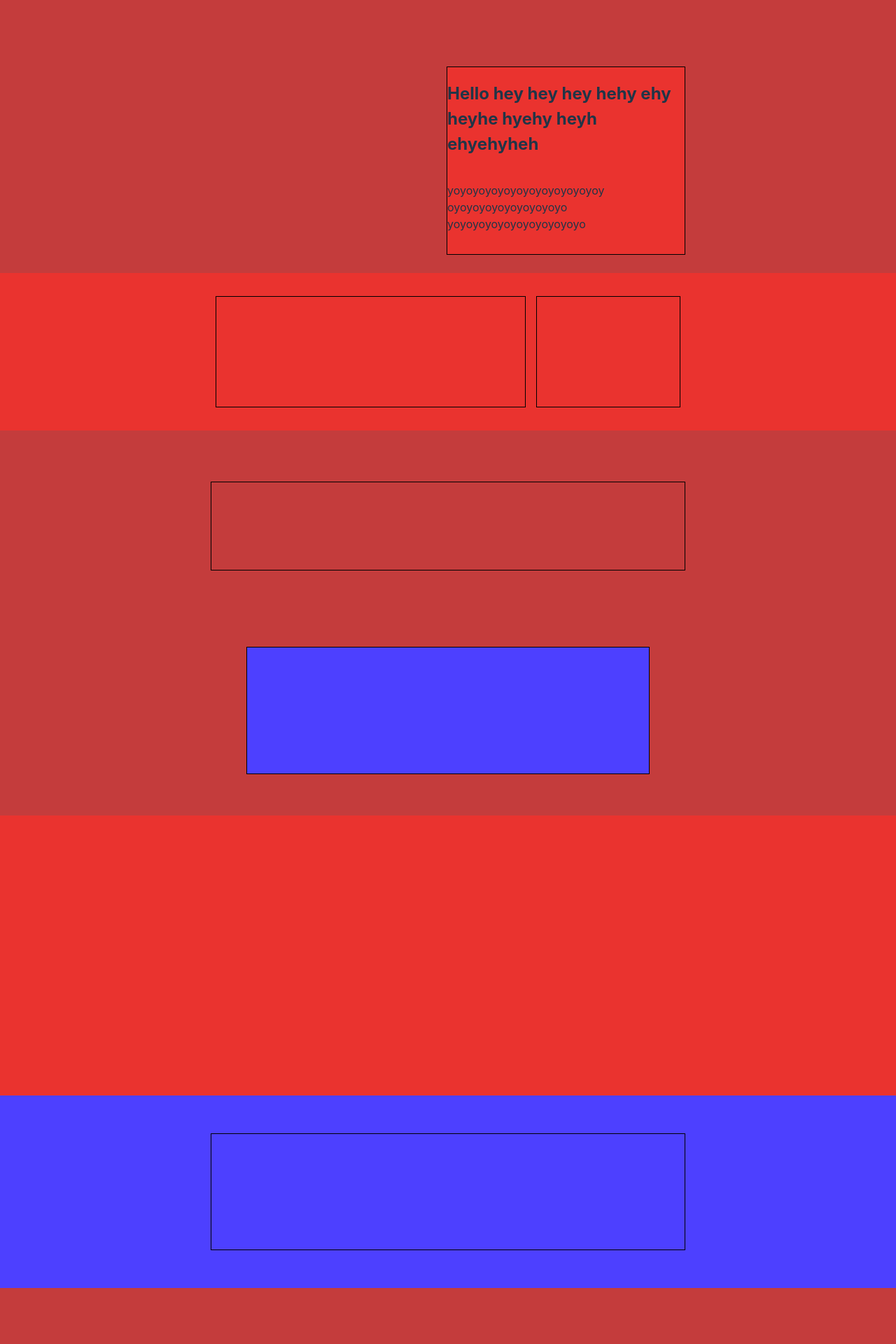
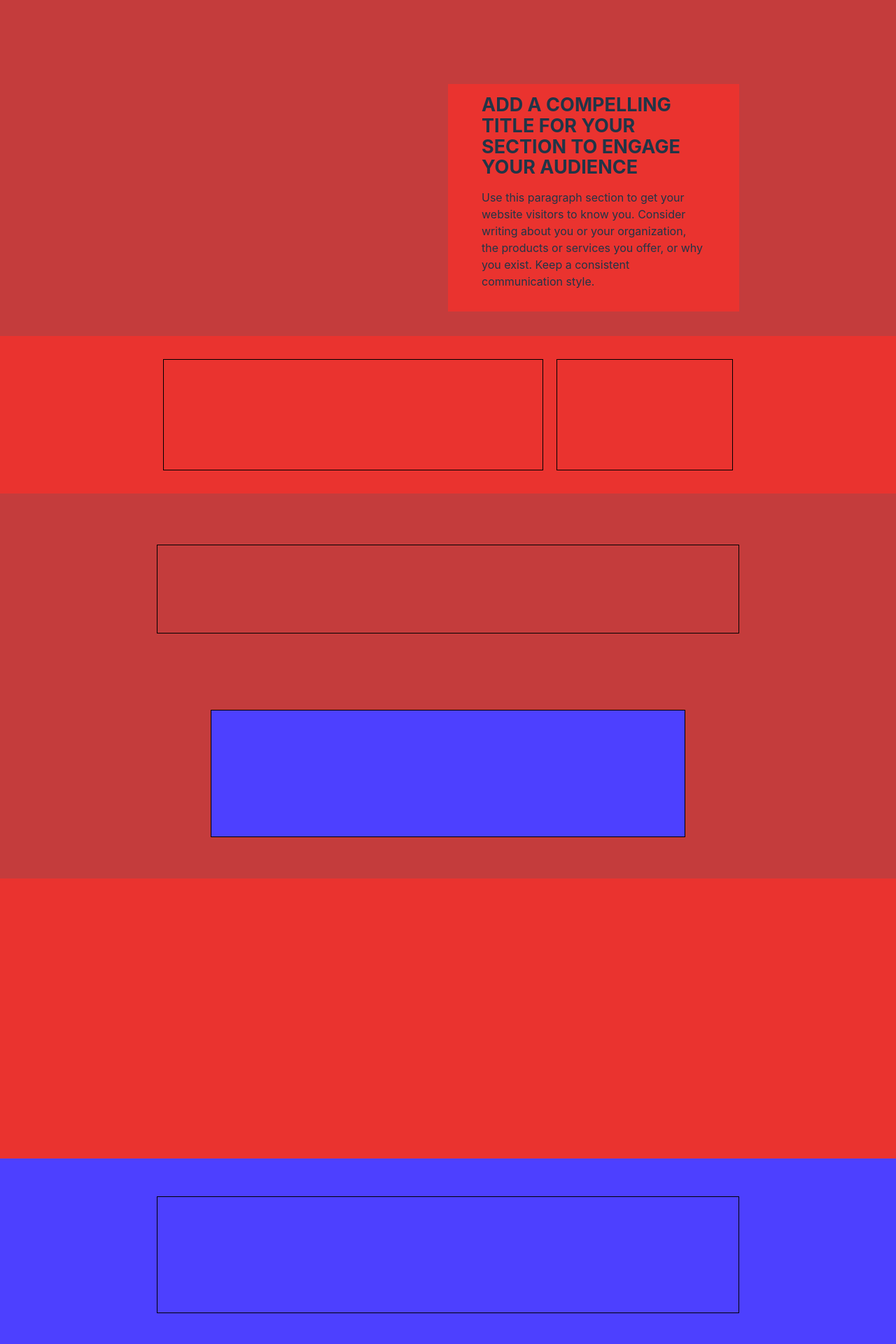
Before and after one commit to jujusoi/asia-canteen, a React (Vite) app: page / in a window 1280 px wide. Shown: the part 140-2060 px from the top of the page at 70% size. Built offline with nearby package versions, Linux system fonts and the light colour scheme.

Commit message:
fixed first styling

```diff
--- a/src/pages/Home.jsx
+++ b/src/pages/Home.jsx
@@ -2,41 +2,41 @@ export default function Home() {
   return (
     <>
     <section style={{ width: '100%', backgroundColor: '#FDF8F5' }}>
-      <section style={{  height: 410, backgroundColor: '#c43c3c' }} id="introbg-h">
-        <section style={{ height: '100%', width: '53%', margin: 'auto', display: 'flex', justifyContent: 'flex-end'}}>
-          <div style={{ backgroundColor: '#ea332f',  width: '50%', height: '65%',  border: '1px solid black', marginTop: 115}}>
-            <div style={{ width: '100%', height: '100%', display: 'flex', flexDirection: 'column'}}>
-            <h2>Hello hey hey hey hehy ehy heyhe hyehy heyh ehyehyheh</h2>
-            <p style={{ overflowWrap: 'anywhere'}}>yoyoyoyoyoyoyoyoyoyoyoyoy oyoyoyoyoyoyoyoyoyo yoyoyoyoyoyoyoyoyoyoyo</p>
+      <section style={{  height: 500, backgroundColor: '#c43c3c' }} id="introbg-h">
+        <section style={{ height: '100%', width: '65%', margin: 'auto', display: 'flex', justifyContent: 'flex-end'}}>
+          <div style={{ backgroundColor: '#ea332f',  width: '50%', height: '65%', marginTop: 140}}>
+            <div style={{ width: '100%', height: '100%', display: 'flex', flexDirection: 'column', justifyContent: "center", padding: '3rem', boxSizing: 'border-box'}}>
+            <h2 style={{ margin: 0, lineHeight: 1.1, fontSize: 27 }}>ADD A COMPELLING TITLE FOR YOUR SECTION TO ENGAGE YOUR AUDIENCE</h2>
+            <p style={{ overflowWrap: 'anywhere'}}>Use this paragraph section to get your website visitors to know you. Consider writing about you or your organization, the products or services you offer, or why you exist. Keep a consistent communication style.</p>
             </div>
           </div>
         </section>
       </section>
       <section style={{  height: 225, backgroundColor: '#ea332f' }} id="introblnk-h">
-        <section style={{ height: '100%', width: '53%', margin: 'auto', display: 'flex'}}>
+        <section style={{ height: '100%', width: '65%', margin: 'auto', display: 'flex'}}>
           <div style={{ margin: 'auto', width: '65%', height: '70%',  border: '1px solid black'}}></div>
           <div style={{ margin: 'auto', width: '30%', height: '70%',  border: '1px solid black'}}></div>
         </section>
       </section>
       <section style={{  backgroundColor: '#c43c3c' }} id="menulocgal-h">
-        <section style={{ height: '250px', width: '53%', margin: 'auto', display: 'flex'}}>
+        <section style={{ height: '250px', width: '65%', margin: 'auto', display: 'flex'}}>
             <div style={{ margin: 'auto auto 50px auto', width: '100%', height: '50%',  border: '1px solid black'}}></div>
         </section>
-        <section style={{ height: '300px', width: '45%', margin: 'auto', display: 'flex'}}>
+        <section style={{ height: '300px', width: '53%', margin: 'auto', display: 'flex'}}>
           <div style={{ margin: 'auto', width: '100%', height: '60%',  border: '1px solid black', backgroundColor: '#4d40ff'}}></div>
         </section>
       </section>
       <section style={{backgroundColor: '#ea332f'}} id="gall-h">
-        <section style={{ height: '400px', width: '45%', margin: 'auto', display: 'flex'}}>
+        <section style={{ height: '400px', width: '53%', margin: 'auto', display: 'flex'}}>
         </section>
       </section>
       <section style={{backgroundColor: '#4d40ff'}} id="abus-h">
-        <section style={{ height: '275px', width: '53%', margin: 'auto', display: 'flex'}}>
+        <section style={{ height: '275px', width: '65%', margin: 'auto', display: 'flex'}}>
           <div style={{ margin: 'auto', width: '100%', height: '60%',  border: '1px solid black', backgroundColor: '#4d40ff'}}></div>
         </section>
       </section>
       <section style={{backgroundColor: '#c43c3c'}} id="abus-h">
-        <section style={{ height: '125px', width: '53%', margin: 'auto', display: 'flex'}}>
+        <section style={{ height: '125px', width: '65%', margin: 'auto', display: 'flex'}}>
         </section>
       </section>
     </section>
```
